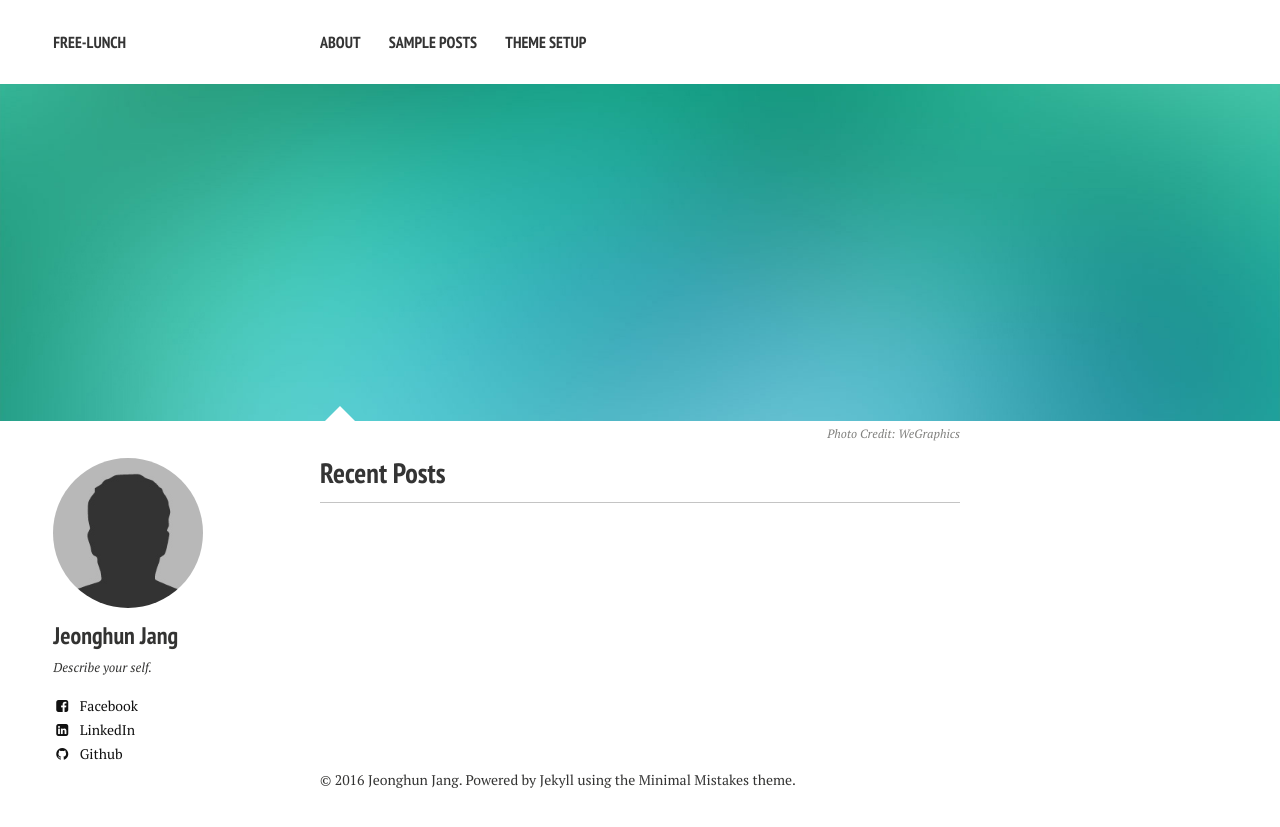
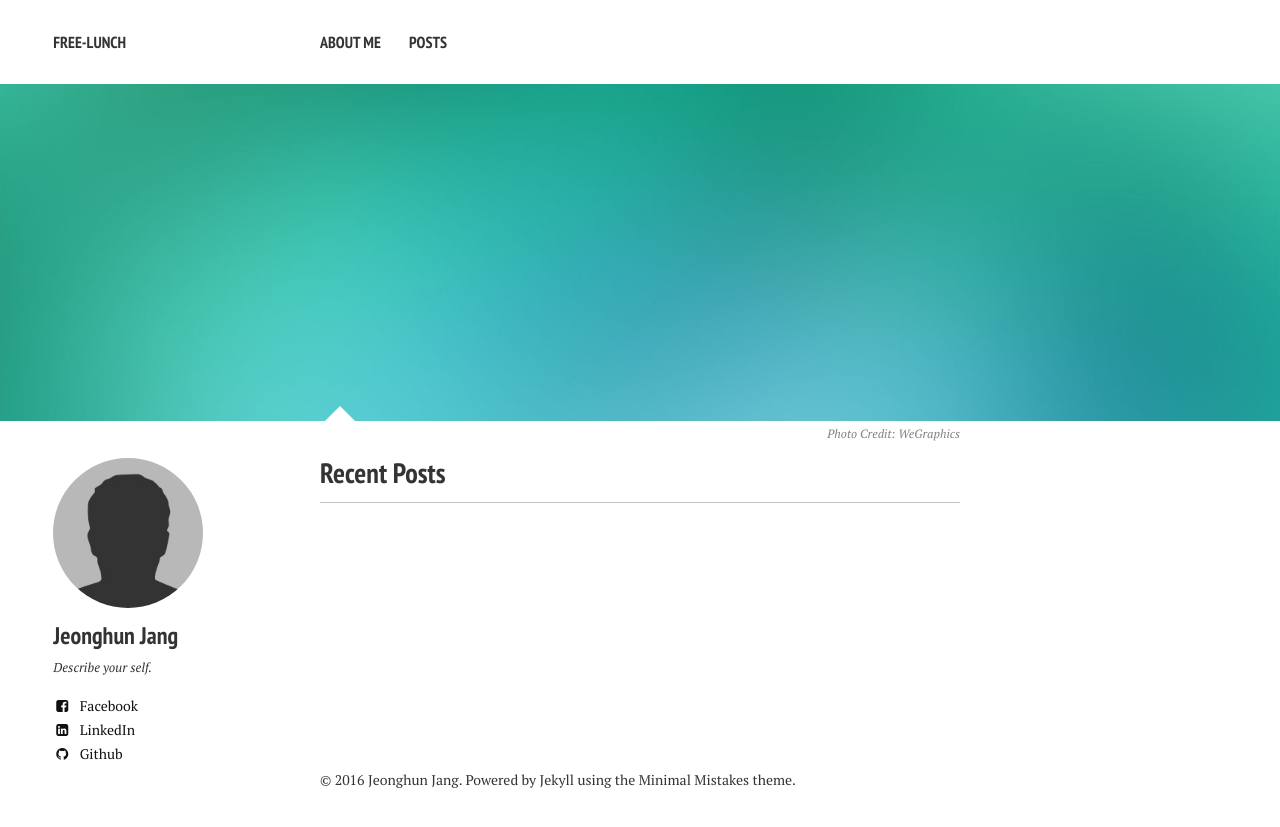
Before and after one commit to free-lunch/free-lunch.github.com, a Jekyll site: the page built from index.md, in a window 1280 px wide. Shown: the top 827 px of the page. Built offline with Jekyll 4.4.1, drawn with Linux system fonts in a browser that asks for light colours; nearby versions of some CDN libraries.

Commit message:
Modify a menu on top
- Rename "About" to "About Me"
- Rename "Sample posts" to "Posts"
- Remove "Theme Setup"

```diff
--- a/_data/navigation.yml
+++ b/_data/navigation.yml
@@ -1,10 +1,10 @@
 # Site navigation links
 
-- title: About
+- title: About Me
   url: /about/
 
-- title: Sample Posts
+- title: Posts
   url: /posts/
 
-- title: Theme Setup
-  url: /theme-setup/
+#- title: Theme Setup
+#  url: /theme-setup/
```
